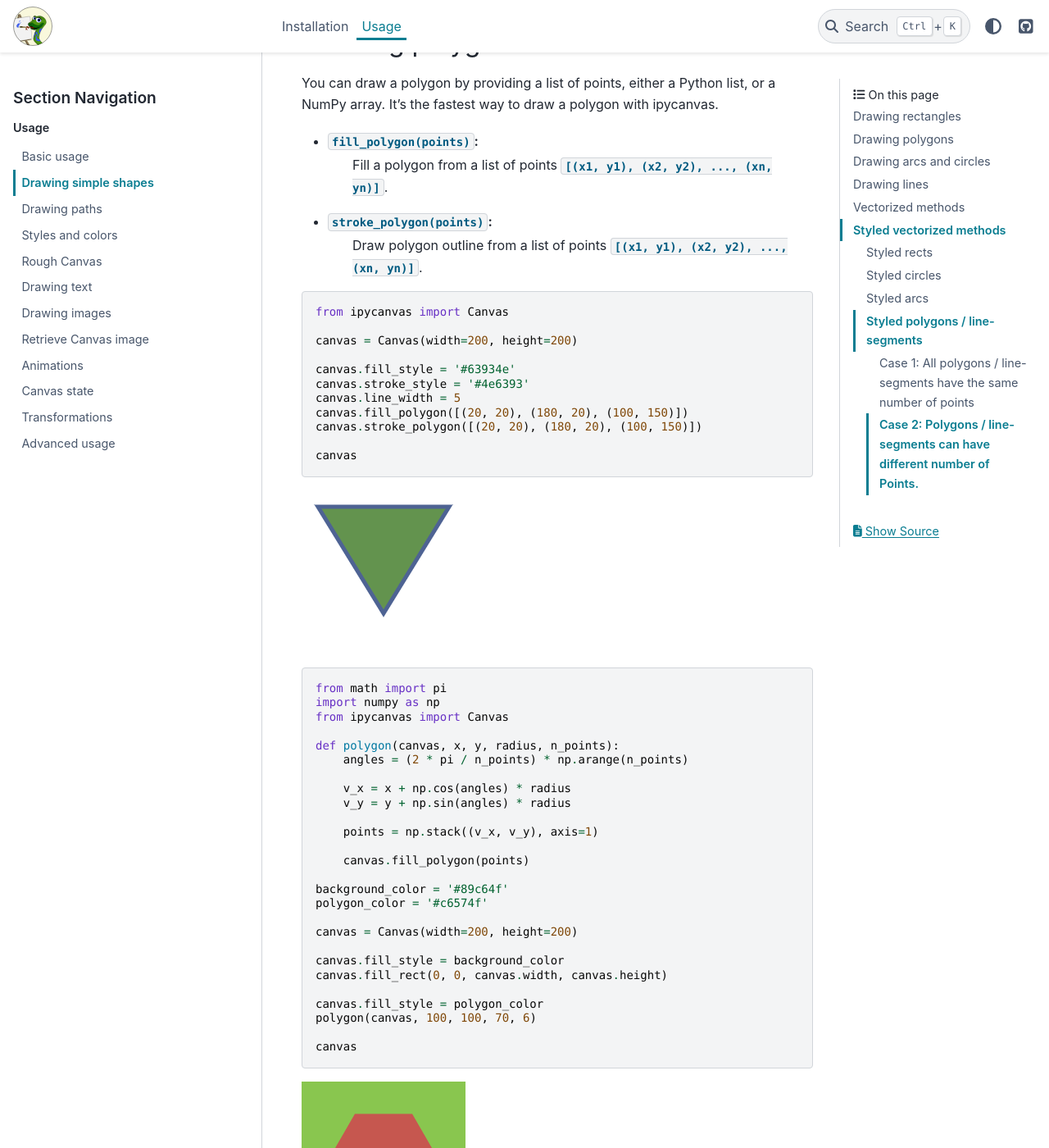
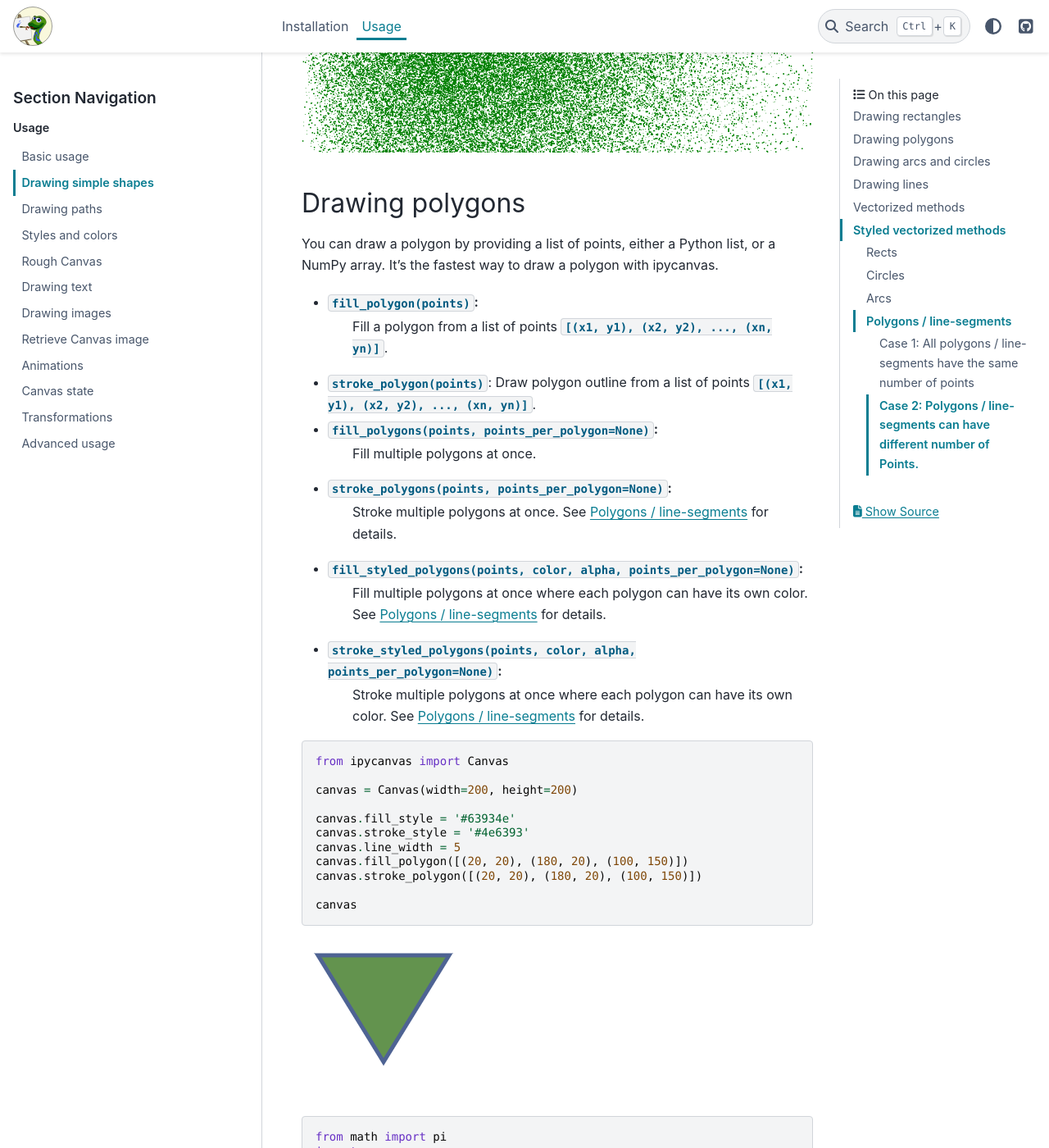
Before and after one commit to jupyter-widgets-contrib/ipycanvas, a Sphinx documentation site: the page built from docs/source/drawing_shapes.rst, in a window 1280 px wide and 1400 px high, scrolled down 3024 px. Shown: the whole window at 82% size. Built offline with Sphinx 7.4.7 and the PyData theme 0.15.4, drawn with Linux system fonts in a browser that asks for light colours; pages that are not in the unit, such as notebooks, are missing from menus; some of the changed text lies outside the part shown.

Commit message:
extended docs

```diff
--- a/docs/source/drawing_shapes.rst
+++ b/docs/source/drawing_shapes.rst
@@ -32,6 +32,10 @@
 - ``stroke_rects(x, y, width, height=None)``:
     Draws rectangular outlines. Where ``x``, ``y``, ``width`` and ``height`` are either integers, lists of integers or NumPy arrays.
     If ``height`` is None, it is set to the same value as ``width``.
+- ``fill_styled_rect(x, y, width, height, color, alpha)``:
+    Same as ``fill_rects``  but with additional ``(n x 3)`` ``color`` ndarray and ``(n)`` ``alpha`` ndarray.
+- ``stroke_styled_rects(x, y, width, height, color, alpha)``:
+    Same as ``stroke_rects`` but with additional ``(n x 3)`` ``color`` ndarray and ``(n)`` ``alpha`` ndarray.
 
 You can also clear a certain canvas rectangle area:
 
@@ -83,8 +87,19 @@
 
 - ``fill_polygon(points)``:
     Fill a polygon from a list of points ``[(x1, y1), (x2, y2), ..., (xn, yn)]``.
-- ``stroke_polygon(points)``:
-    Draw polygon outline from a list of points ``[(x1, y1), (x2, y2), ..., (xn, yn)]``.
+- ``stroke_polygon(points)``:    Draw polygon outline from a list of points ``[(x1, y1), (x2, y2), ..., (xn, yn)]``.
+
+- ``fill_polygons(points, points_per_polygon=None)``:
+    Fill multiple polygons at once.
+- ``stroke_polygons(points, points_per_polygon=None)``:
+    Stroke multiple polygons at once. See :ref:`styled_polygons` for details.
+- ``fill_styled_polygons(points, color, alpha, points_per_polygon=None)``:
+    Fill multiple polygons at once where each polygon can have its own color.
+    See :ref:`styled_polygons` for details.
+- ``stroke_styled_polygons(points, color, alpha, points_per_polygon=None)``:
+    Stroke multiple polygons at once where each polygon can have its own color.
+    See :ref:`styled_polygons` for details.
+
 
 .. code:: Python
 
@@ -146,6 +161,10 @@
     Draw filled arcs centered at ``(x, y)`` with a radius of ``radius``. Where ``x``, ``y``, ``radius`` and other arguments are NumPy arrays, lists or scalar values.
 - ``stroke_arcs(x, y, radius, start_angle, end_angle, anticlockwise=False)``:
     Draw an arc outlines centered at ``(x, y)`` with a radius of ``radius``. Where ``x``, ``y``, ``radius`` and other arguments are NumPy arrays, lists or scalar values.
+- ``fill_styled_arcs( x, y, radius, start_angle, end_angle, color, alpha, anticlockwise=False)``:
+    Same as ``fill_arcs`` but with additional ``(n x 3)`` ``color`` ndarray and ``(n)`` ``alpha`` ndarray.
+- ``stroke_styled_arcs( x, y, radius, start_angle, end_angle, color, alpha, anticlockwise=False)``:
+    Same as ``stroke_arcs`` but with additional ``(n x 3)`` ``color`` ndarray and ``(n)`` ``alpha`` ndarray.
 
 - ``fill_circle(x, y, radius)``:
     Draw a filled circle centered at ``(x, y)`` with a radius of ``radius``.
@@ -155,7 +174,10 @@
     Draw filled circles centered at ``(x, y)`` with a radius of ``radius``. Where ``x``, ``y``, ``radius`` are NumPy arrays, lists or scalar values.
 - ``stroke_circles(x, y, radius)``:
     Draw a circle outlines centered at ``(x, y)`` with a radius of ``radius``. Where ``x``, ``y``, ``radius`` are NumPy arrays, lists or scalar values.
-
+- ``fill_styled_circles( x, y, radius color, alpha)`` :
+    Same as ``fill_circles`` but with additional ``(n x 3)`` ``color`` ndarray and ``(n)`` ``alpha`` ndarray.
+- ``stroke_styled_circles( x, y, radius, color, alpha)`` :
+    Same as ``stroke_circles`` but with additional ``(n x 3)`` ``color`` ndarray and ``(n)`` ``alpha`` ndarray.
 
 .. code:: Python
 
@@ -184,6 +206,10 @@
     Draw a line from ``(x1, y1)`` to ``(x2, y2)``.
 - ``stroke_lines(points)``:
     Draw a path of consecutive lines from a list of points ``[(x1, y1), (x2, y2), ..., (xn, yn)]``.
+- ``stroke_styled_line_segments(points, points_per_line_segment=None)``:
+    Draw multiple disconnected line-segments at once. See :ref:`styled_polygons` for details.
+- ``stroke_styled_line_segments(points, color, alpha, points_per_line_segment=None)``:
+    Draw multiple disconnected line-segments at once. See :ref:`styled_polygons` for details.
 
 .. code:: Python
 
@@ -310,7 +338,7 @@
 .. image:: images/draw_styled_rects.png
     :scale: 50 %
 
-Styled circles
+Circles
 ^^^^^^^^^^^^^^^^^^^^^^^^^^^^
 
 .. code:: Python
@@ -336,7 +364,7 @@
 .. image:: images/draw_styled_circles.png
     :scale: 50 %
 
-Styled arcs
+Arcs
 ^^^^^^^^^^^^^^^^^^^^^^^^^^^^
 
 .. code:: Python
@@ -369,7 +397,9 @@
     :scale: 50 %
 
 
-Styled polygons / line-segments
+.. _styled_polygons:
+
+Polygons / line-segments
 ^^^^^^^^^^^^^^^^^^^^^^^^^^^^^^^^^^^^^^^^^^^^^^^^^^^^^^^^
 
 Case 1: All polygons / line-segments have the same number of points
```
Also changed, not shown: other parts of docs/source/drawing_shapes.rst (+9 -7 lines).
